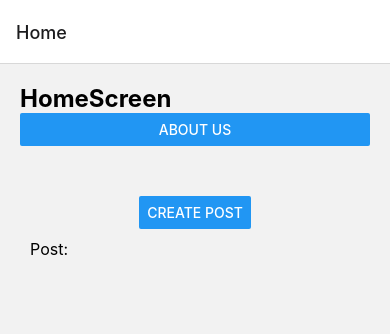
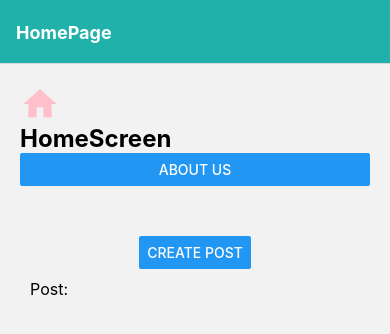
Before and after one commit to ChitawornR/ReactNative_MyFirstProject, a React Native app: screen /Home in a window 390 px wide. Shown: the top 334 px of the page. Built offline with nearby package versions, Linux system fonts and the light colour scheme.

Commit message:
practice 3

```diff
--- a/App.tsx
+++ b/App.tsx
@@ -1,23 +1,45 @@
 import { StyleSheet, Text, View } from "react-native";
 import React from "react";
-import {NavigationContainer} from '@react-navigation/native'
-import {createNativeStackNavigator} from '@react-navigation/native-stack'
+import { NavigationContainer } from "@react-navigation/native";
+import { createNativeStackNavigator } from "@react-navigation/native-stack";
 
 import HomeScreen from "./screens/HomeScreen";
 import AboutScreen from "./screens/AboutScreen";
 import CreatePostScreen from "./components/CreatePostScreen";
 
-const HomeStack = createNativeStackNavigator()
+const HomeStack = createNativeStackNavigator();
 
-const App = ():React.JSX.Element => {
+const App = (): React.JSX.Element => {
   return (
-      <NavigationContainer>
-        <HomeStack.Navigator initialRouteName="Home">
-          <HomeStack.Screen name="Home" component={HomeScreen}/>
-          <HomeStack.Screen name="About" component={AboutScreen}/>
-          <HomeStack.Screen name="CreatePost" component={CreatePostScreen}/>
-        </HomeStack.Navigator>
-      </NavigationContainer>
+    <NavigationContainer>
+      <HomeStack.Navigator
+        initialRouteName="Home"
+        screenOptions={{
+          headerStyle: { backgroundColor: "#20b2aa" },
+          headerTintColor: "white",
+          headerTitleStyle: { fontWeight: "bold" },
+          // headerTitleAlign: "center",
+        }}
+      >
+        <HomeStack.Screen
+          name="Home"
+          component={HomeScreen}
+          options={{ title: "HomePage" }}
+        />
+        <HomeStack.Screen
+          name="About"
+          component={AboutScreen}
+          options={{
+            title:'About Us',
+          // headerStyle:{backgroundColor:'#20b2aa'},
+          // headerTintColor:'white',
+          // headerTitleStyle:{fontWeight:'bold'},
+          headerTitleAlign:'center'
+          }}
+        />
+        <HomeStack.Screen name="CreatePost" component={CreatePostScreen} />
+      </HomeStack.Navigator>
+    </NavigationContainer>
   );
 };
 
--- a/package.json
+++ b/package.json
@@ -18,12 +18,14 @@
     "react": "18.2.0",
     "react-native": "0.74.3",
     "react-native-safe-area-context": "4.10.5",
-    "react-native-screens": "3.31.1"
+    "react-native-screens": "3.31.1",
+    "react-native-vector-icons": "^10.1.0"
   },
   "devDependencies": {
     "@babel/core": "^7.20.0",
     "@types/react": "~18.2.45",
     "@types/react-native": "^0.73.0",
+    "@types/react-native-vector-icons": "^6.4.18",
     "typescript": "^5.5.3"
   },
   "private": true
--- a/screens/HomeScreen.tsx
+++ b/screens/HomeScreen.tsx
@@ -1,5 +1,6 @@
 import { View, Text, Button, StyleSheet } from 'react-native'
 import React from 'react'
+import MaterialIcon from 'react-native-vector-icons/MaterialIcons'
 
 const HomeScreen = ({navigation,route}:any):React.JSX.Element => {
 
@@ -20,6 +21,7 @@
 
   return (
     <View style={styles.container}>
+      <MaterialIcon name='home' size={40} color="pink"/>
       <Text style={styles.header}>HomeScreen</Text>
       <Button
         title="About us"
```
Also changed, not shown: 1 other file (tests, documents, lock files or other folders).
